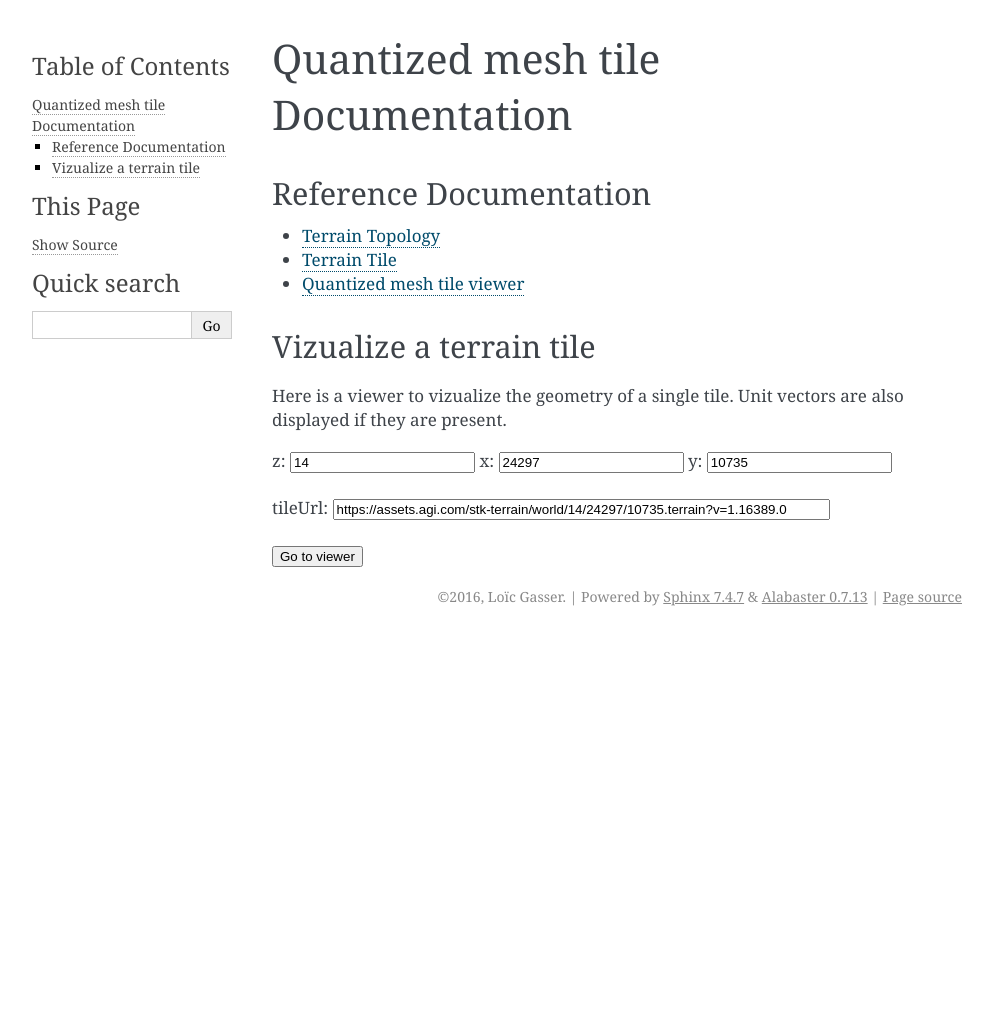
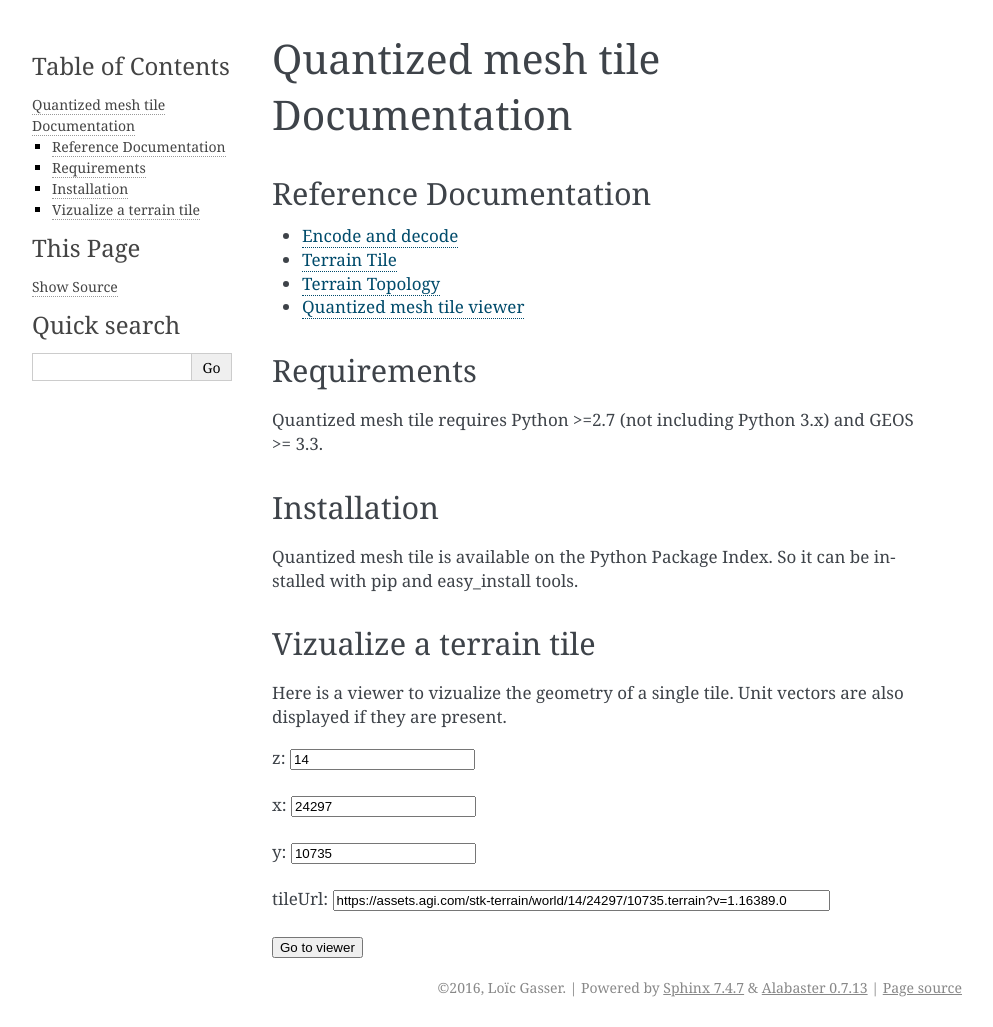
Before and after one commit to loicgasser/quantized-mesh-tile, a Sphinx documentation site: the page built from doc/source/index.rst, in a window 1280 px wide. Shown: the whole page, without its empty margins (148-1141 px from the left). Built offline with Sphinx 7.4.7, drawn with Linux system fonts in a browser that asks for light colours; before the commit the page ends 900 px from its top, so only the background shows below that.

Commit message:
Update doc

```diff
--- a/doc/source/index.rst
+++ b/doc/source/index.rst
@@ -7,9 +7,21 @@ Reference Documentation
 .. toctree::
    :maxdepth: 1
 
+   encode
+   terraintile
    terraintopology
-   terraintile
    viewer
+
+Requirements
+------------
+
+Quantized mesh tile requires Python >=2.7 (not including Python 3.x) and GEOS >= 3.3.
+
+Installation
+------------
+
+Quantized mesh tile is available on the Python Package Index. So it can be installed
+with pip and easy_install tools.
 
 
 Vizualize a terrain tile
@@ -21,8 +33,8 @@ Unit vectors are also displayed if they are present.
 .. raw:: html
 
   <form class="tile" onsubmit="reload(event)">
-    z: <input type="text" name="z" value="14">
-    x: <input type="text" name="x" value="24297">
+    z: <input type="text" name="z" value="14"><br><br>
+    x: <input type="text" name="x" value="24297"><br><br>
     y: <input type="text" name="y" value="10735"><br><br>
     tileUrl: <input type="text" name="tileUrl" value="https://assets.agi.com/stk-terrain/world/14/24297/10735.terrain?v=1.16389.0" style="width: 489px;"><br><br>
     <button type="submit" value="submit">Go to viewer</button>
--- a/doc/source/viewer.rst
+++ b/doc/source/viewer.rst
@@ -1,3 +1,5 @@
+.. _viewer:
+
 Quantized mesh tile viewer
 ==========================
 
```
Also changed, not shown: doc/source/encode.rst (added, +10 -0 lines), quantized_mesh_tile/__init__.py (line endings or trailing spaces), 2 other files.
